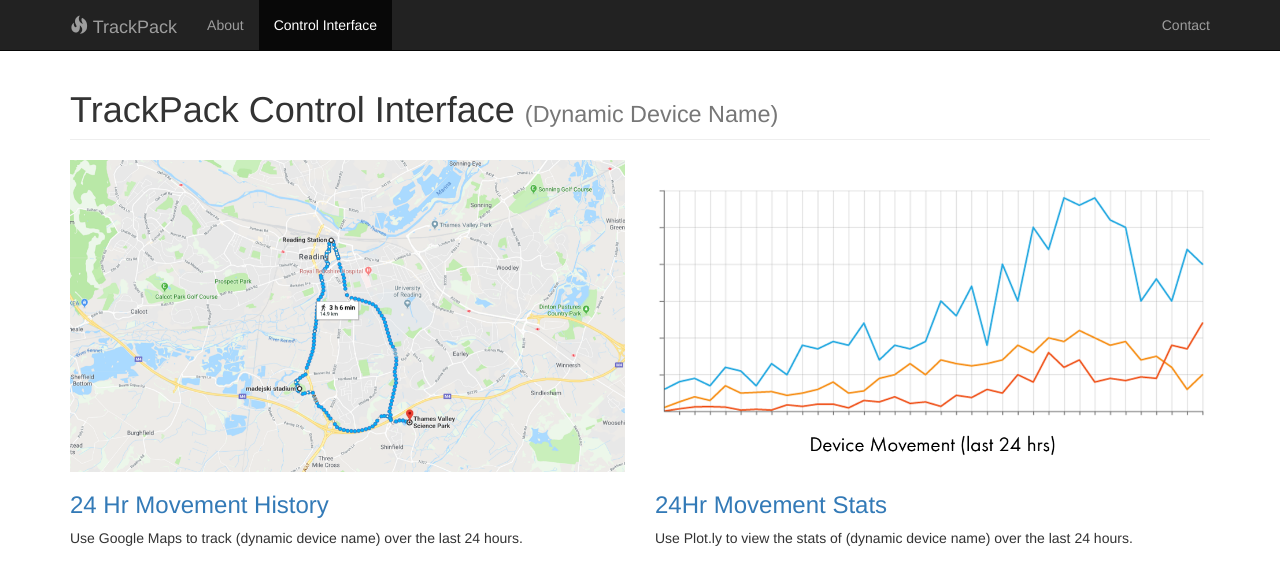
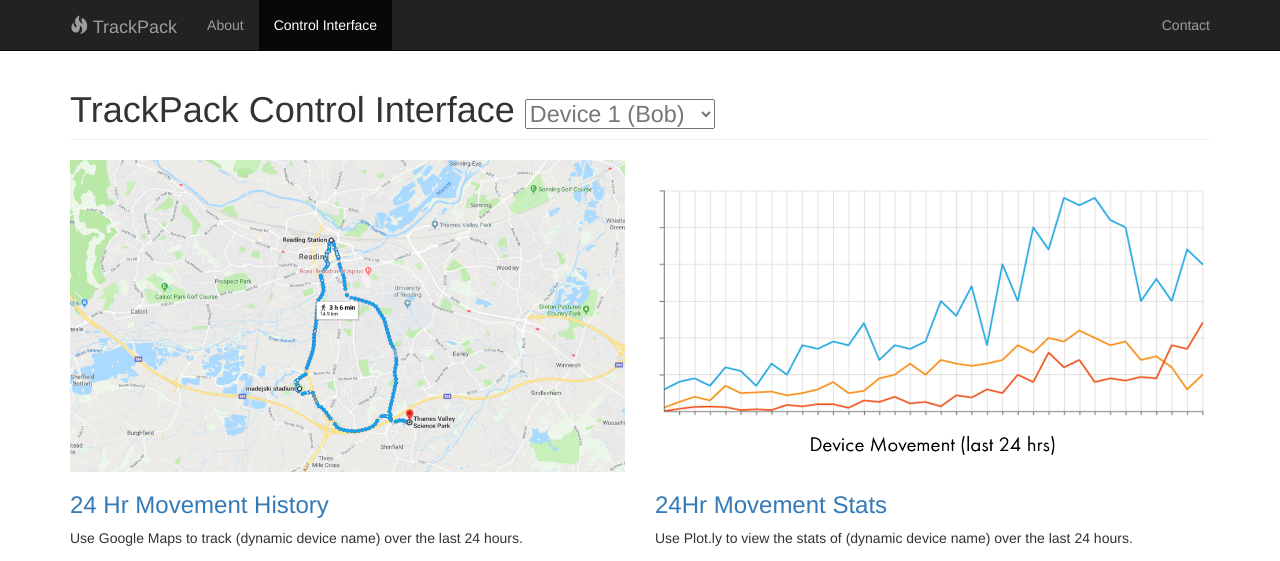
Before and after one commit to DrRoad/Project-TrackPack, a plain HTML site: page Web Panel/index.html in a window 1280 px wide. Shown: the top 561 px of the page. Drawn offline with Linux system fonts and the light colour scheme.

Commit message:
Added a cool drop-down menu to the navigation

```diff
--- a/Web Panel/index.html
+++ b/Web Panel/index.html
@@ -70,7 +70,14 @@
         <div class="row">
             <div class="col-lg-12">
                 <h1 class="page-header">TrackPack Control Interface
-                    <small>(Dynamic Device Name)</small>
+                    <small>
+                        <select>
+                              <option value="Device 1">Device 1 (Bob)</option>
+                              <option value="Device 2">Device 2 (Sam)</option>
+                              <option value="Device 3">Device 3 (Devo)</option>
+                              <option value="Device 4">Device 4 (Ollie)</option>
+                        </select>
+                    </small>
                 </h1>
             </div>
         </div>
```
